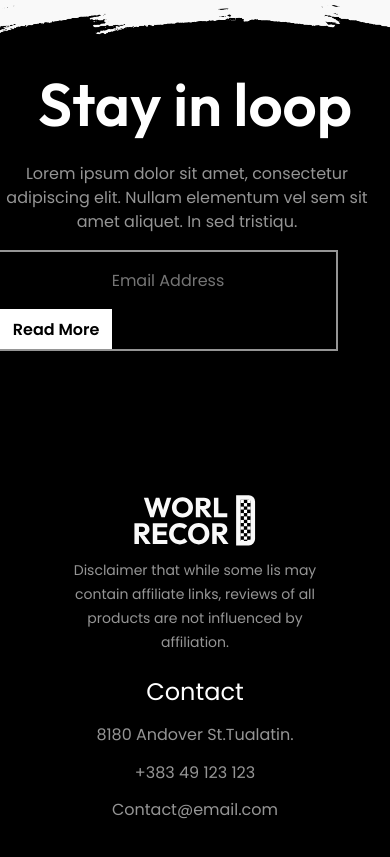
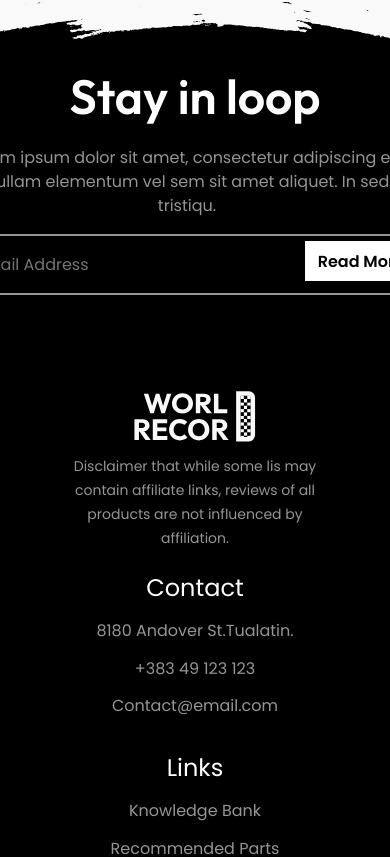
Before and after one commit to jthagerman/Project, a Next.js app: page / in a window 390 px wide. Shown: the part 3553-4410 px from the top of the page. Built offline with nearby package versions, Linux system fonts and the light colour scheme; no server answers; the database is empty.

Commit message:
feat/footer-mobile-styling: adjusted style on footer for mobile, also replaced brush image and fixed a few issues

```diff
--- a/Components/Functional/Footer/index.tsx
+++ b/Components/Functional/Footer/index.tsx
@@ -17,19 +17,20 @@ import logoIcon from "public/images/icons/Logo.svg";
 import { useTheme } from "styled-components";
 import { UITheme } from "@/types";
 import footerScribble from "public/images/Layout/Scribble.png";
+import brush from "public/images/Home/Brush.svg";
 
 export default function Footer() {
   const theme = useTheme() as UITheme;
   return (
-    <Container src={footerScribble.src}>
+    <Container src={brush.src}>
       <Content>
         <Row align="flex-end">
           <Column flex="1.2">
-            <h1>Stay in loop</h1>
-            <h2>
+            <h2>Stay in loop</h2>
+            <h3>
               Lorem ipsum dolor sit amet, consectetur adipiscing elit. Nullam
               elementum vel sem sit amet aliquet. In sed tristiqu.
-            </h2>
+            </h3>
           </Column>
 
           <Column flex=".1">
@@ -42,8 +43,8 @@ export default function Footer() {
                 color={theme.colors.blackFont}
                 padding={"0px .8rem"}
                 width={"max-content"}
+                margin="5px"
               >
-                {" "}
                 Read More
               </Button>
             </InputWrapper>
--- a/Components/Styled/Footer/index.tsx
+++ b/Components/Styled/Footer/index.tsx
@@ -9,26 +9,34 @@ export const Container = styled.footer<{ src: string }>`
   width: 100%;
   color: ${(props) => props.theme.colors.grayFont};
   font-family: ${(props) => props.theme.fonts.names.poppins};
-  overflow: show;
+  overflow: hidden;
   background-color: ${(props) => props.theme.colors.blackBackground};
 
   ::after {
     content: "";
-    left: 0px;
-    right: -1px;
-    top: -1px;
-    height: 200px;
-    background-size: contain;
+    margin-left: -150px;
+    margin-right: -150px;
+    left: auto;
+    right: auto;
+    width: 100%;
+    top: 0px;
+    height: 180px;
+    background-size: 130% 330px;
     background-repeat: no-repeat;
     background-image: url(${(props) => props.src});
-    background-position: center top;
+    background-position: center bottom;
     position: absolute;
     display: inline-block;
     pointer-events: none;
+    justify-self: center;
+    overflow: hidden;
   }
 
-  > div:first-child {
+  > div:first-child > div:first-child {
     border-bottom: 1px solid ${(props) => props.theme.colors.grayFont};
+    @media (max-width: ${(props) => props.theme.breakpoints.largePhone}) {
+      border: none;
+    }
   }
 `;
 
@@ -63,7 +71,6 @@ export const Logo = styled.img`
   width: 130px;
   height: 51px;
   margin: 1rem 0px 0px 0px;
-  user-drag: none;
 `;
 
 export const Disclaimer = styled.p`
@@ -80,12 +87,18 @@ export const Column = styled.div<{ flex?: string }>`
   flex-direction: column;
   flex: ${(props) => (props.flex ? props.flex : `1`)};
 
-  h1 {
+  h2 {
     color: ${(props) => props.theme.colors.white};
     font-family: ${(props) => props.theme.fonts.names.outfit};
     margin: 0px;
+    min-width: 300px;
+    font-size: 3.75rem;
+    font-weight: 600;
+    @media (max-width: ${(props) => props.theme.breakpoints.largePhone}) {
+      font-size: 3rem;
+    }
   }
-  h2 {
+  h3 {
     font-weight: ${(props) => props.theme.fonts.fontWeights.regular};
     font-size: ${(props) => props.theme.fonts.fontSizes.regular};
     max-width: 470px;
@@ -97,6 +110,8 @@ export const Column = styled.div<{ flex?: string }>`
   @media (max-width: ${(props) => props.theme.breakpoints.largePhone}) {
     align-items: center;
     justify-content: center;
+    width: 100%;
+    flex: unset;
   }
 `;
 
@@ -114,6 +129,7 @@ export const List = styled.ul`
 
   @media (max-width: ${(props) => props.theme.breakpoints.largePhone}) {
     padding: 0px;
+    align-self: center;
   }
 `;
 
@@ -128,6 +144,7 @@ export const Input = styled.input`
   margin: 0px;
   padding: 1rem 0.5rem;
   font-size: ${(props) => props.theme.fonts.fontSizes.regular};
+  text-align: start;
 `;
 
 export const InputWrapper = styled.div`
@@ -135,23 +152,25 @@ export const InputWrapper = styled.div`
   grid-template-columns: 1fr max-content;
   width: 366px;
   border: 2px solid ${(props) => props.theme.colors.grayFont};
+  box-sizing: border-box;
 
   @media (max-width: ${(props) => props.theme.breakpoints.largePhone}) {
-    grid-template-columns: 1fr;
+    grid-template-columns: 1fr auto;
+    margin: auto;
     width: 100%;
   }
 `;
 
 export const Content = styled.div`
-  max-width: 100vw;
   margin: 100px 1rem 3rem 1rem;
 
   @media (min-width: ${(props) => props.theme.breakpoints.laptop}) {
-    margin: 180px 1rem 3rem 1rem;
+    margin: 160px 1rem 3rem 1rem;
   }
   @media (max-width: ${(props) => props.theme.breakpoints.tablet}) {
     margin: 50px 1rem 3rem 1rem;
   }
+
   @media (max-width: ${(props) => props.theme.breakpoints.largePhone}) {
     display: flex;
     flex-direction: column;
@@ -159,11 +178,14 @@ export const Content = styled.div`
     justify-content: center;
     text-align: center;
     padding: 0;
-    margin: 0;
+    margin: 0px 1rem;
   }
 `;
 
 export const ContentRow = styled(Row)`
-  align-items: center;
   justify-content: center;
+
+  @media (max-width: ${(props) => props.theme.breakpoints.largePhone}) {
+    padding: 1rem 0rem 3rem 0rem;
+  }
 `;
--- a/Theme/theme.tsx
+++ b/Theme/theme.tsx
@@ -54,6 +54,9 @@ const theme: any = {
 const GlobalStyle = createGlobalStyle<{ theme: UITheme }>`
     html {
         max-width: 100vw;
+        max-width: 100dvw;
+        min-height: 100vh;
+        min-height: 100dvh;
         background-color: #F9F9F9;
         font-family: 'Outfit'
     }
@@ -63,6 +66,7 @@ const GlobalStyle = createGlobalStyle<{ theme: UITheme }>`
         font-weight: ${(props) => props.theme.fonts.fontWeights.regular};
         -webkit-font-smoothing: antialiased;
         -moz-osx-font-smoothing: grayscale;
+        overflow-x: hidden;
     }
 
     h1 {
```
Also changed, not shown: public/images/Home/Brush.svg (added).
